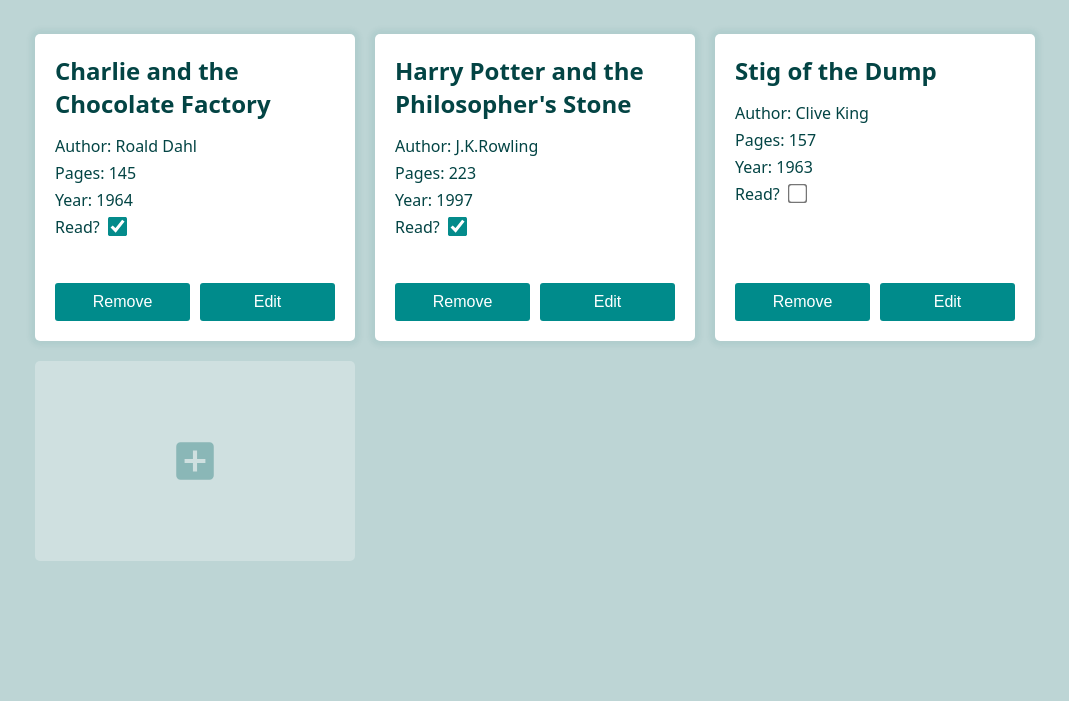
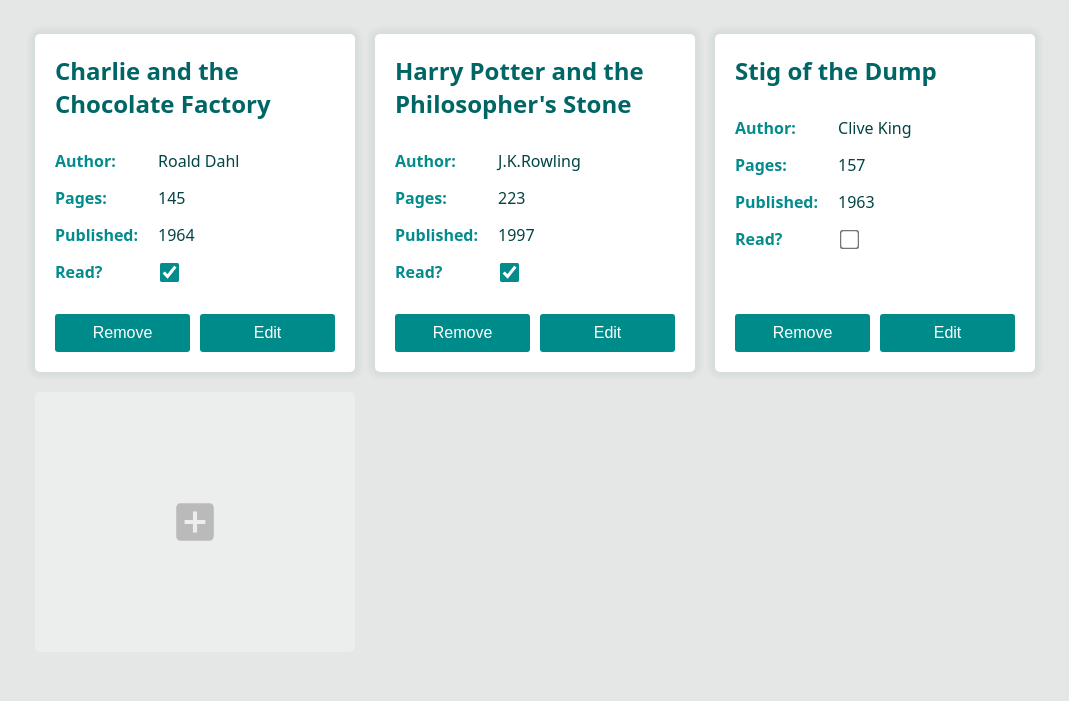
Before and after one commit to xop14/library, a website: page index.html in a window 1280 px wide. Shown: the part 99-800 px from the top of the page, without its empty margins (105-1174 px from the left). Drawn offline with Linux system fonts and the light colour scheme.

Commit message:
Fix read toggle and update card layout using grid

```diff
--- a/library.js
+++ b/library.js
@@ -49,16 +49,24 @@
     // makeElement is a custom function defined above
     const bookCard = makeElement('div', '', 'book-card');
     const title = makeElement('h2', `${book.title}`);
-    const author = makeElement('p', `Author: ${book.author}`);
-    const pages = makeElement('p', `Pages: ${book.pages}`);
-    const yearPublished = makeElement('p', `Year: ${book.yearPublished}`);
+
+    const bookContent = makeElement('div', '', 'book-content');
+    bookContent.innerHTML = `
+        <div class="content-title">Author:</div><div>${book.author}</div>
+        <div class="content-title">Pages:</div><div>${book.pages}</div>
+        <div class="content-title">Published:</div><div>${book.yearPublished}</div>
+        <div class="content-title">Read?</div>
+    `;
+
+    // read toggle needs to be created separately in order to be able to interact with it
+    const readContainer = makeElement('div');
     const read = makeElement('input', '', 'read-checkbox');
     read.setAttribute('type', 'checkbox');
-    const readLabel = makeElement('label', 'Read? ', 'read-label');
-    readLabel.appendChild(read);
+    // check array and set checked status
     if (book.read === true) {
         read.setAttribute('checked', '');
     }
+    // set read status in array
     read.addEventListener('input', () => {
         if (book.read === true) {
             book.read = false;
@@ -67,20 +75,15 @@
         }
     });
 
+    readContainer.appendChild(read);
+    bookContent.appendChild(readContainer);
+
+    // button section
     const removeButton = makeElement('button', 'Remove');
     const editButton = makeElement('button', 'Edit');
-
     const buttonBlock = makeElement('div', '', 'button-block');
     buttonBlock.appendChild(removeButton);
     buttonBlock.appendChild(editButton);
-
-    bookCard.appendChild(title);
-    bookCard.appendChild(author);
-    bookCard.appendChild(pages);
-    bookCard.appendChild(yearPublished);
-    bookCard.appendChild(readLabel);
-    bookCard.appendChild(buttonBlock);
-    libraryDisplay.appendChild(bookCard);
 
     removeButton.addEventListener('click', () => {
         // remove from array
@@ -103,6 +106,12 @@
         formTitle.textContent = 'Edit this book'
         formContainer.classList.remove('hidden');
     });
+
+    // construct card
+    bookCard.appendChild(title);
+    bookCard.appendChild(bookContent);
+    bookCard.appendChild(buttonBlock);
+    libraryDisplay.appendChild(bookCard);
 }
 
 // resets form inputs
--- a/styles.css
+++ b/styles.css
@@ -19,7 +19,7 @@
     height: 100vh;
     /* padding */
     padding: 40px max(calc(50vw - 500px), 20px);
-    background-color: #bdd5d5;
+    background-color: #e5e6e6;
 }
 
 :root {
@@ -35,6 +35,7 @@
 
 h1, h2 {
     margin-bottom: 10px;
+    color:#006565;
 }
 
 button {
@@ -69,6 +70,7 @@
 .top-bar {
     display: flex;
     justify-content: space-between;
+    gap: 7px;
 }
 
 .top-bar button {
@@ -77,6 +79,8 @@
     align-items: center;
     justify-content: center;
     gap: 7px;
+    max-height: 50px;
+    white-space: nowrap;
 }
 
 .library-display {
@@ -104,22 +108,34 @@
     position: relative;
 }
 
+.book-content {
+    display: grid;
+    grid-template-columns: min-content 3fr;
+    column-gap: 20px;
+    row-gap: 15px;
+    margin: 15px 0px;
+}
+.content-title {
+    font-weight: bold;
+    color:#048b8b;
+}
+
 .plus-card {
     background-color: #fff4;
     padding: 20px;
     border-radius: 5px;
     width: 100%;
-    min-height: 200px;
+    min-height: 260px;
     display: flex;
     justify-content: center;
     align-items: center;
-    color:#00656555;
+    color:#54545455;
     cursor: pointer;
 }
 
 .plus-card:hover {
     background-color: #fff6;
-    color:#00656577;
+    color:#5d5d5d77;
 
 }
 
@@ -133,9 +149,9 @@
 }
 
 .read-checkbox {
-    position: absolute;
+    /* position: absolute;
     top:-1px;
-    left: 51px;
+    left: 51px; */
 }
 
 .button-block {
@@ -143,15 +159,13 @@
     gap: 10px;
     margin-top: auto;
     justify-content: end;
-    padding-top: 40px;
+    padding-top: 10px;
 }
 
 .button-block button {
     padding: 10px 20px;
     flex: 1;
 }
-
-
 
 .form-container {
     position: absolute;
```
